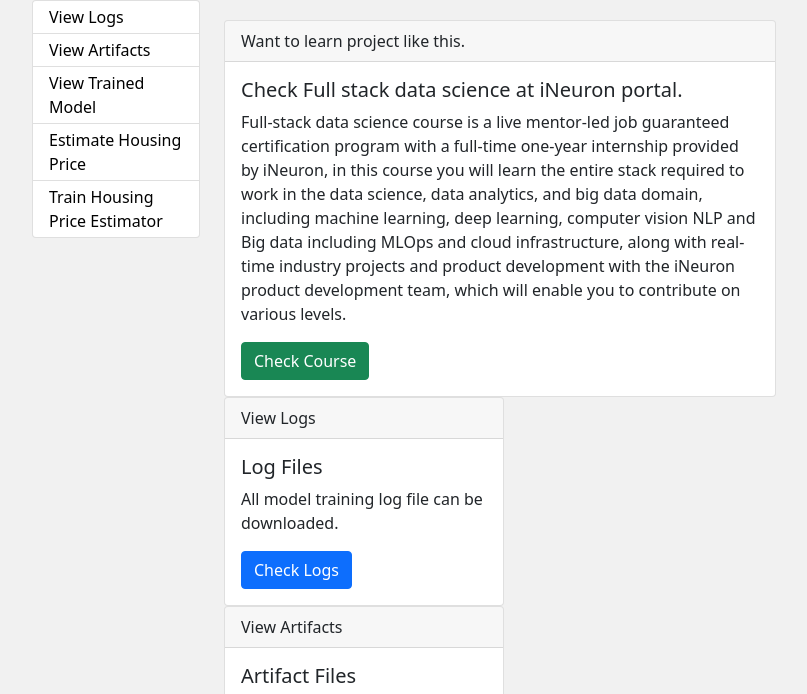
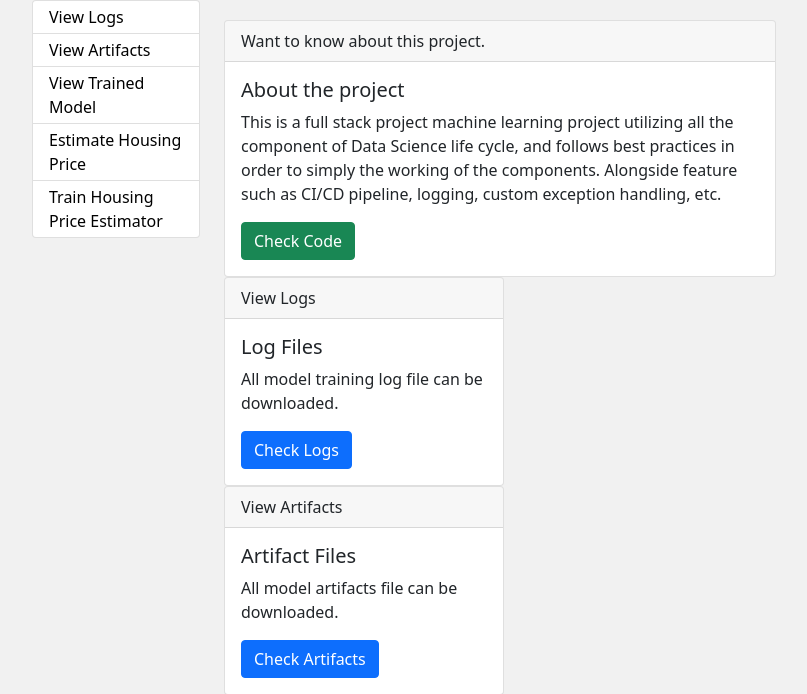
Before and after one commit to PManiAwasthi/ML_housing_prediction_fullstack_project, a Flask app: page / in a window 1280 px wide. Shown: the part 56-750 px from the top of the page, without its empty margins (44-851 px from the left). Run offline with Flask 2, Linux system fonts and the light colour scheme; some libraries are stand-ins or nearby versions.

Commit message:
project completed and deployed

```diff
--- a/templates/index.html
+++ b/templates/index.html
@@ -14,13 +14,13 @@
             <div class="col-md-8">
         <div class="card">
             <div class="card-header">
-                Want to learn project like this.
+                Want to know about this project.
             </div>
             <div class="card-body">
 
-                <h5 class="card-title">Check Full stack data science at iNeuron portal.</h5>
-                <p class="card-text">Full-stack data science course is a live mentor-led job guaranteed certification program with a full-time one-year internship provided by iNeuron, in this course you will learn the entire stack required to work in the data science, data analytics, and big data domain, including machine learning, deep learning, computer vision NLP and Big data including MLOps and cloud infrastructure, along with real-time industry projects and product development with the iNeuron product development team, which will enable you to contribute on various levels.</p>
-                <a class="btn btn-success" target="_blank" href="https://courses.ineuron.ai/Full-Stack-Data-Science-Bootcamp?campaign=affiliate&coupon_code=FZYHXMNX">Check Course</a>
+                <h5 class="card-title">About the project</h5>
+                <p class="card-text">This is a full stack project machine learning project utilizing all the component of Data Science life cycle, and follows best practices in order to simply the working of the components. Alongside feature such as CI/CD pipeline, logging, custom exception handling, etc.</p>
+                <a class="btn btn-success" target="_blank" href="https://github.com/PManiAwasthi/ML_housing_prediction_fullstack_project">Check Code</a>
             </div>
         </div>
         </div>
```
